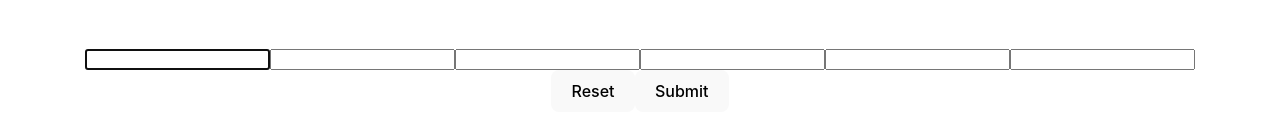
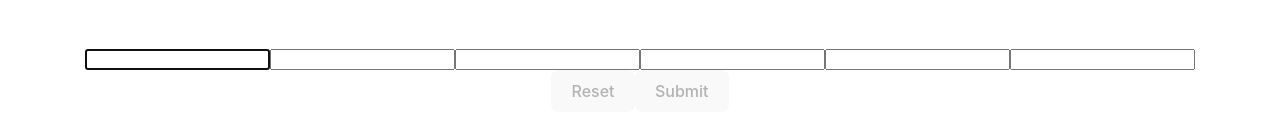
Before and after one commit to sb007ty/React-Small-projects, a React (Vite) app: page / in a window 1280 px wide. Shown: the part 321-456 px from the top of the page. Built offline with nearby package versions, Linux system fonts and the light colour scheme.

Commit message:
button disabled

```diff
--- a/src/otpChecker/Otp.jsx
+++ b/src/otpChecker/Otp.jsx
@@ -5,6 +5,10 @@ function Otp() {
   const [currentNum, setCurrentNum] = useState(0);
   const [otpVal, setOtpVal] = useState(Array(6).fill(""));
   console.log(otpVal, "currn");
+  const resetDisabled =
+    otpVal.filter((item) => item !== "").length > 0 ? false : true;
+  const submitDisabled =
+    otpVal.filter((item) => item !== "").length === 6 ? false : true;
   return (
     <div>
       <div>
@@ -25,10 +29,12 @@ function Otp() {
         onClick={(e) => {
           setOtpVal(Array(6).fill(""));
         }}
+        disabled={resetDisabled}
       >
         Reset
       </button>
       <button
+        disabled={submitDisabled}
         onClick={(e) => {
           // fetch("https://example.org/post", {
           //   method: "POST",
```
